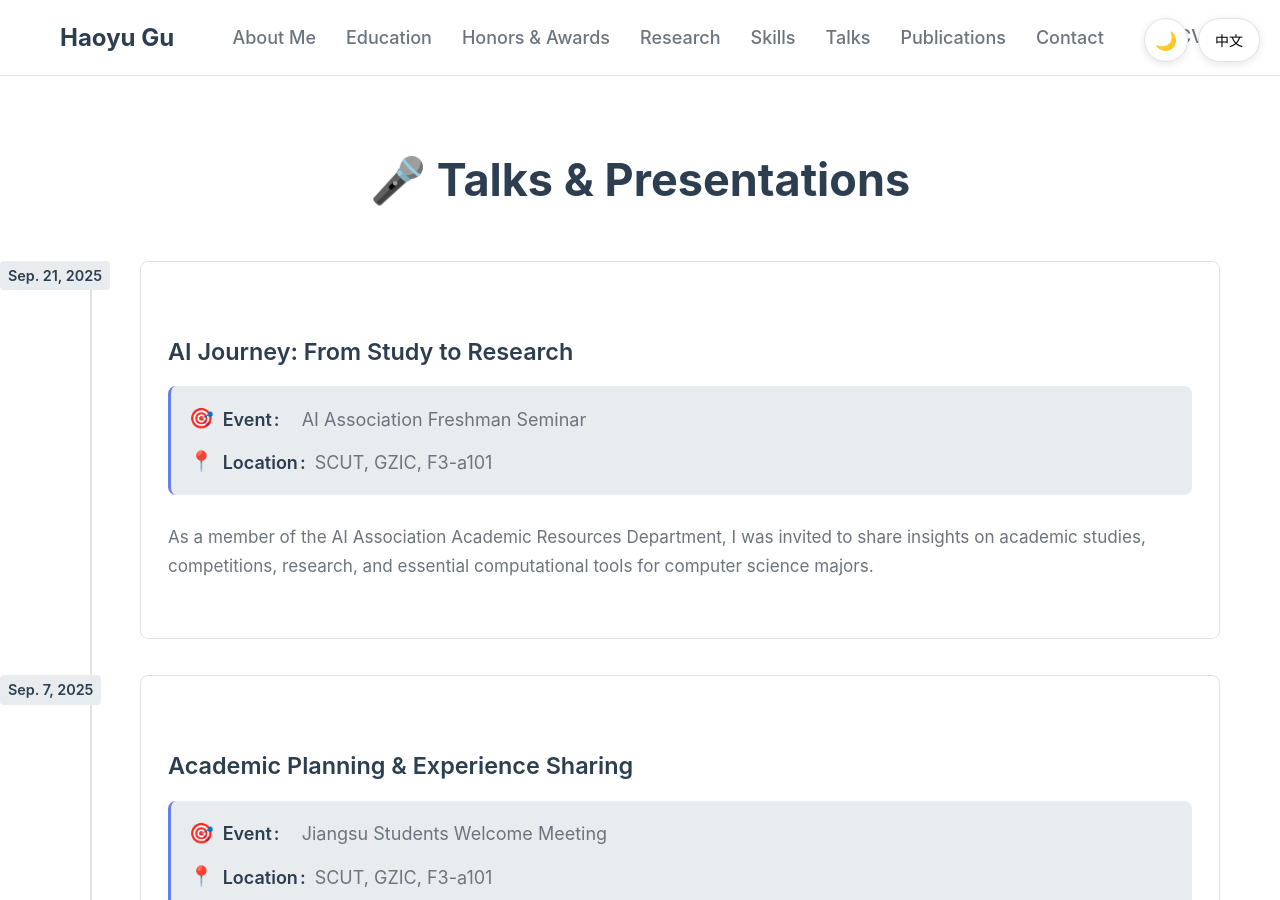
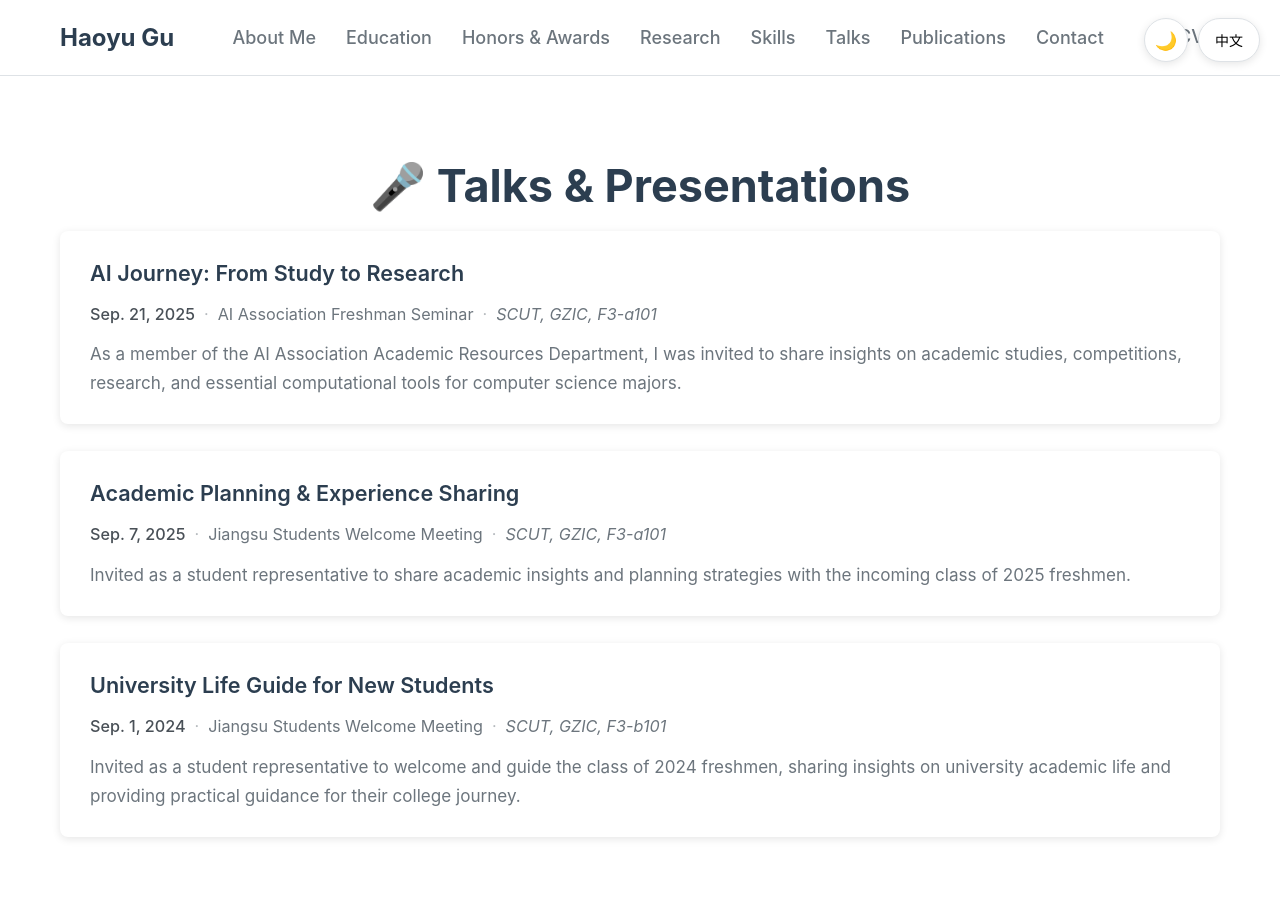
Before and after one commit to Haoyu-Gu/haoyu-gu.github.io, a Jekyll site: the page built from index.html, in a window 1280 px wide and 900 px high, scrolled down 8619 px. Built offline with Jekyll 4.4.1, drawn with Linux system fonts in a browser that asks for light colours; some of the changed text lies outside the part shown.

Commit message:
优化演讲部分：借鉴学术风格改为简洁卡片布局

```diff
--- a/assets/css/custom.css
+++ b/assets/css/custom.css
@@ -1082,86 +1082,105 @@ html {
   color: white !important;
 }
 
-/* Talk & Presentations enhanced formatting */
-.talk-title {
+/* Talks & Presentations - Compact Card Style */
+.talks-container {
+  display: flex;
+  flex-direction: column;
+  gap: 1.5rem;
+}
+
+.talk-card {
+  background: var(--card-bg);
+  border-radius: 8px;
+  padding: 1.5rem;
+  box-shadow: 0 2px 8px var(--shadow-color);
+  transition: transform 0.2s ease, box-shadow 0.2s ease;
+  border-left: 3px solid transparent;
+}
+
+.talk-card:hover {
+  transform: translateY(-2px);
+  box-shadow: 0 4px 16px var(--shadow-color);
+  border-left-color: #667eea;
+}
+
+.talk-card-body {
+  display: flex;
+  flex-direction: column;
+  gap: 0.75rem;
+}
+
+.talk-card-title {
   color: var(--text-primary);
-  font-size: 1.3rem;
+  font-size: 1.2rem;
   font-weight: 600;
-  margin-bottom: 1rem;
+  margin: 0;
   line-height: 1.4;
 }
 
-.talk-meta {
+.talk-card-meta {
   display: flex;
-  flex-direction: column;
-  gap: 0.75rem;
-  margin-bottom: 1rem;
-  padding: 1rem;
-  background: var(--bg-accent);
-  border-radius: 8px;
-  border-left: 3px solid #667eea;
+  align-items: center;
+  flex-wrap: wrap;
+  gap: 0.5rem;
+  color: var(--text-secondary);
+  font-size: 0.9rem;
+  margin: 0;
 }
 
-.talk-meta-item {
-  display: flex;
-  align-items: center;
-  gap: 0.5rem;
-  flex-wrap: wrap;
+.talk-date {
+  font-weight: 500;
+  color: var(--text-accent);
 }
 
-.meta-icon {
-  font-size: 1.1rem;
-  flex-shrink: 0;
+.talk-divider {
+  color: var(--text-secondary);
+  opacity: 0.5;
 }
 
-.meta-label {
-  font-weight: 600;
-  color: var(--text-primary);
-  min-width: 70px;
-  flex-shrink: 0;
+.talk-event {
+  color: var(--text-secondary);
 }
 
-.meta-label::after {
-  content: ':';
-  margin-left: 2px;
+.talk-location {
+  color: var(--text-secondary);
+  font-style: italic;
 }
 
-.meta-value {
-  color: var(--text-secondary);
-  flex: 1;
-  min-width: 0;
-}
-
-.talk-description {
+.talk-card-description {
   color: var(--text-secondary);
   line-height: 1.7;
-  margin-top: 1rem;
-  padding: 0.5rem 0;
+  margin: 0;
   font-size: 0.95rem;
 }
 
 /* Responsive adjustments for talks */
 @media (max-width: 768px) {
-  .talk-meta {
-    padding: 0.75rem;
+  .talk-card {
+    padding: 1.25rem;
   }
 
-  .meta-label {
-    min-width: 60px;
-    font-size: 0.9rem;
+  .talk-card-title {
+    font-size: 1.1rem;
   }
 
-  .meta-value {
-    font-size: 0.9rem;
+  .talk-card-meta {
+    font-size: 0.85rem;
+    gap: 0.4rem;
   }
 
-  .talk-title {
-    font-size: 1.15rem;
+  .talk-card-description {
+    font-size: 0.9rem;
   }
 }
 
-/* Dark theme for talk meta */
-[data-theme="dark"] .talk-meta {
-  background: var(--bg-accent);
+/* Dark theme for talks */
+[data-theme="dark"] .talk-card {
+  background: var(--card-bg);
+  box-shadow: 0 2px 8px rgba(0, 0, 0, 0.3);
+}
+
+[data-theme="dark"] .talk-card:hover {
+  box-shadow: 0 4px 16px rgba(0, 0, 0, 0.4);
   border-left-color: #8b9aee;
 }
--- a/index.html
+++ b/index.html
@@ -67,7 +67,7 @@ title: "Haoyu Gu - Personal Portfolio"
       <div class="timeline-content">
         <h3 data-lang='{"en": "South China University of Technology", "zh": "华南理工大学"}'>South China University of Technology</h3>
         <p class="university-description" data-lang='{"en": "985 Project University, Excellence 9 (E9) League Member", "zh": "985工程大学，卓越大学联盟(E9)成员"}'>985 Project University, Excellence 9 (E9) League Member</p>
-        <p><em data-lang='{"en": "Shien-Ming Wu School of Intelligent Engineering", "zh": "吴贤明智能工程学院"}'>Shien-Ming Wu School of Intelligent Engineering</em></p>
+        <p><em data-lang='{"en": "Shien-Ming Wu School of Intelligent Engineering", "zh": "吴贤铭智能工程学院"}'>Shien-Ming Wu School of Intelligent Engineering</em></p>
         <p><strong data-lang='{"en": "Major:", "zh": "专业:"}'>Major:</strong> <span data-lang='{"en": "Robotics Engineering", "zh": "机器人工程"}'>Robotics Engineering</span></p>
       </div>
     </div>
@@ -269,68 +269,51 @@ title: "Haoyu Gu - Personal Portfolio"
 <!-- Talks & Presentations Section -->
 <section id="talks" class="section">
   <h2 class="section-title" data-lang='{"en": "🎤 Talks & Presentations", "zh": "🎤 演讲与展示"}'>🎤 Talks & Presentations</h2>
-  <div class="timeline">
-    <div class="timeline-item">
-      <div class="timeline-date">Sep. 21, 2025</div>
-      <div class="timeline-content">
-        <h3 class="talk-title" data-lang='{"en": "AI Journey: From Study to Research", "zh": "AI学习之路：从学业到科研"}'>AI Journey: From Study to Research</h3>
-        <div class="talk-meta">
-          <div class="talk-meta-item">
-            <span class="meta-icon">🎯</span>
-            <span class="meta-label" data-lang='{"en": "Event", "zh": "活动"}'>Event</span>
-            <span class="meta-value" data-lang='{"en": "AI Association Freshman Seminar", "zh": "人工智能协会新生讲座"}'>AI Association Freshman Seminar</span>
-          </div>
-          <div class="talk-meta-item">
-            <span class="meta-icon">📍</span>
-            <span class="meta-label" data-lang='{"en": "Location", "zh": "地点"}'>Location</span>
-            <span class="meta-value" data-lang='{"en": "SCUT, GZIC, F3-a101", "zh": "华南理工大学 广州国际校区 F3-a101"}'>SCUT, GZIC, F3-a101</span>
-          </div>
+
+  <div class="talks-container">
+    <div class="talk-card">
+      <div class="talk-card-body">
+        <h3 class="talk-card-title" data-lang='{"en": "AI Journey: From Study to Research", "zh": "AI学习之路：从学业到科研"}'>AI Journey: From Study to Research</h3>
+        <div class="talk-card-meta">
+          <span class="talk-date">Sep. 21, 2025</span>
+          <span class="talk-divider">·</span>
+          <span class="talk-event" data-lang='{"en": "AI Association Freshman Seminar", "zh": "人工智能协会新生讲座"}'>AI Association Freshman Seminar</span>
+          <span class="talk-divider">·</span>
+          <span class="talk-location" data-lang='{"en": "SCUT, GZIC, F3-a101", "zh": "华南理工大学 广州国际校区 F3-a101"}'>SCUT, GZIC, F3-a101</span>
         </div>
-        <p class="talk-description" data-lang='{"en": "As a member of the AI Association Academic Resources Department, I was invited to share insights on academic studies, competitions, research, and essential computational tools for computer science majors.", "zh": "作为人工智能协会学术资源部的成员，受邀参加活动分享，重点介绍大学期间的学业、竞赛、科研以及部分计算机类专业的研究工具。"}'>
+        <p class="talk-card-description" data-lang='{"en": "As a member of the AI Association Academic Resources Department, I was invited to share insights on academic studies, competitions, research, and essential computational tools for computer science majors.", "zh": "作为人工智能协会学术资源部的成员，受邀参加活动分享，重点介绍大学期间的学业、竞赛、科研以及部分计算机类专业的研究工具。"}'>
           As a member of the AI Association Academic Resources Department, I was invited to share insights on academic studies, competitions, research, and essential computational tools for computer science majors.
         </p>
       </div>
     </div>
 
-    <div class="timeline-item">
-      <div class="timeline-date">Sep. 7, 2025</div>
-      <div class="timeline-content">
-        <h3 class="talk-title" data-lang='{"en": "Academic Planning & Experience Sharing", "zh": "学业规划与经验分享"}'>Academic Planning & Experience Sharing</h3>
-        <div class="talk-meta">
-          <div class="talk-meta-item">
-            <span class="meta-icon">🎯</span>
-            <span class="meta-label" data-lang='{"en": "Event", "zh": "活动"}'>Event</span>
-            <span class="meta-value" data-lang='{"en": "Jiangsu Students Welcome Meeting", "zh": "江苏籍新生见面会"}'>Jiangsu Students Welcome Meeting</span>
-          </div>
-          <div class="talk-meta-item">
-            <span class="meta-icon">📍</span>
-            <span class="meta-label" data-lang='{"en": "Location", "zh": "地点"}'>Location</span>
-            <span class="meta-value" data-lang='{"en": "SCUT, GZIC, F3-a101", "zh": "华南理工大学 广州国际校区 F3-a101"}'>SCUT, GZIC, F3-a101</span>
-          </div>
+    <div class="talk-card">
+      <div class="talk-card-body">
+        <h3 class="talk-card-title" data-lang='{"en": "Academic Planning & Experience Sharing", "zh": "学业规划与经验分享"}'>Academic Planning & Experience Sharing</h3>
+        <div class="talk-card-meta">
+          <span class="talk-date">Sep. 7, 2025</span>
+          <span class="talk-divider">·</span>
+          <span class="talk-event" data-lang='{"en": "Jiangsu Students Welcome Meeting", "zh": "江苏籍新生见面会"}'>Jiangsu Students Welcome Meeting</span>
+          <span class="talk-divider">·</span>
+          <span class="talk-location" data-lang='{"en": "SCUT, GZIC, F3-a101", "zh": "华南理工大学 广州国际校区 F3-a101"}'>SCUT, GZIC, F3-a101</span>
         </div>
-        <p class="talk-description" data-lang='{"en": "Invited as a student representative to share academic insights and planning strategies with the incoming class of 2025 freshmen.", "zh": "受邀参加新生见面会，作为学生代表向25级新生分享大学学业方面的心得以及规划。"}'>
+        <p class="talk-card-description" data-lang='{"en": "Invited as a student representative to share academic insights and planning strategies with the incoming class of 2025 freshmen.", "zh": "受邀参加新生见面会，作为学生代表向25级新生分享大学学业方面的心得以及规划。"}'>
           Invited as a student representative to share academic insights and planning strategies with the incoming class of 2025 freshmen.
         </p>
       </div>
     </div>
 
-    <div class="timeline-item">
-      <div class="timeline-date">Sep. 1, 2024</div>
-      <div class="timeline-content">
-        <h3 class="talk-title" data-lang='{"en": "University Life Guide for New Students", "zh": "新生学业生活指导"}'>University Life Guide for New Students</h3>
-        <div class="talk-meta">
-          <div class="talk-meta-item">
-            <span class="meta-icon">🎯</span>
-            <span class="meta-label" data-lang='{"en": "Event", "zh": "活动"}'>Event</span>
-            <span class="meta-value" data-lang='{"en": "Jiangsu Students Welcome Meeting", "zh": "江苏籍新生见面会"}'>Jiangsu Students Welcome Meeting</span>
-          </div>
-          <div class="talk-meta-item">
-            <span class="meta-icon">📍</span>
-            <span class="meta-label" data-lang='{"en": "Location", "zh": "地点"}'>Location</span>
-            <span class="meta-value" data-lang='{"en": "SCUT, GZIC, F3-b101", "zh": "华南理工大学 广州国际校区 F3-b101"}'>SCUT, GZIC, F3-b101</span>
-          </div>
+    <div class="talk-card">
+      <div class="talk-card-body">
+        <h3 class="talk-card-title" data-lang='{"en": "University Life Guide for New Students", "zh": "新生学业生活指导"}'>University Life Guide for New Students</h3>
+        <div class="talk-card-meta">
+          <span class="talk-date">Sep. 1, 2024</span>
+          <span class="talk-divider">·</span>
+          <span class="talk-event" data-lang='{"en": "Jiangsu Students Welcome Meeting", "zh": "江苏籍新生见面会"}'>Jiangsu Students Welcome Meeting</span>
+          <span class="talk-divider">·</span>
+          <span class="talk-location" data-lang='{"en": "SCUT, GZIC, F3-b101", "zh": "华南理工大学 广州国际校区 F3-b101"}'>SCUT, GZIC, F3-b101</span>
         </div>
-        <p class="talk-description" data-lang='{"en": "Invited as a student representative to welcome and guide the class of 2024 freshmen, sharing insights on university academic life and providing practical guidance for their college journey.", "zh": "受邀参加新生见面会，作为学生代表向24级新生分享大学学业生活方面的内容，提供指导。"}'>
+        <p class="talk-card-description" data-lang='{"en": "Invited as a student representative to welcome and guide the class of 2024 freshmen, sharing insights on university academic life and providing practical guidance for their college journey.", "zh": "受邀参加新生见面会，作为学生代表向24级新生分享大学学业生活方面的内容，提供指导。"}'>
           Invited as a student representative to welcome and guide the class of 2024 freshmen, sharing insights on university academic life and providing practical guidance for their college journey.
         </p>
       </div>
```
